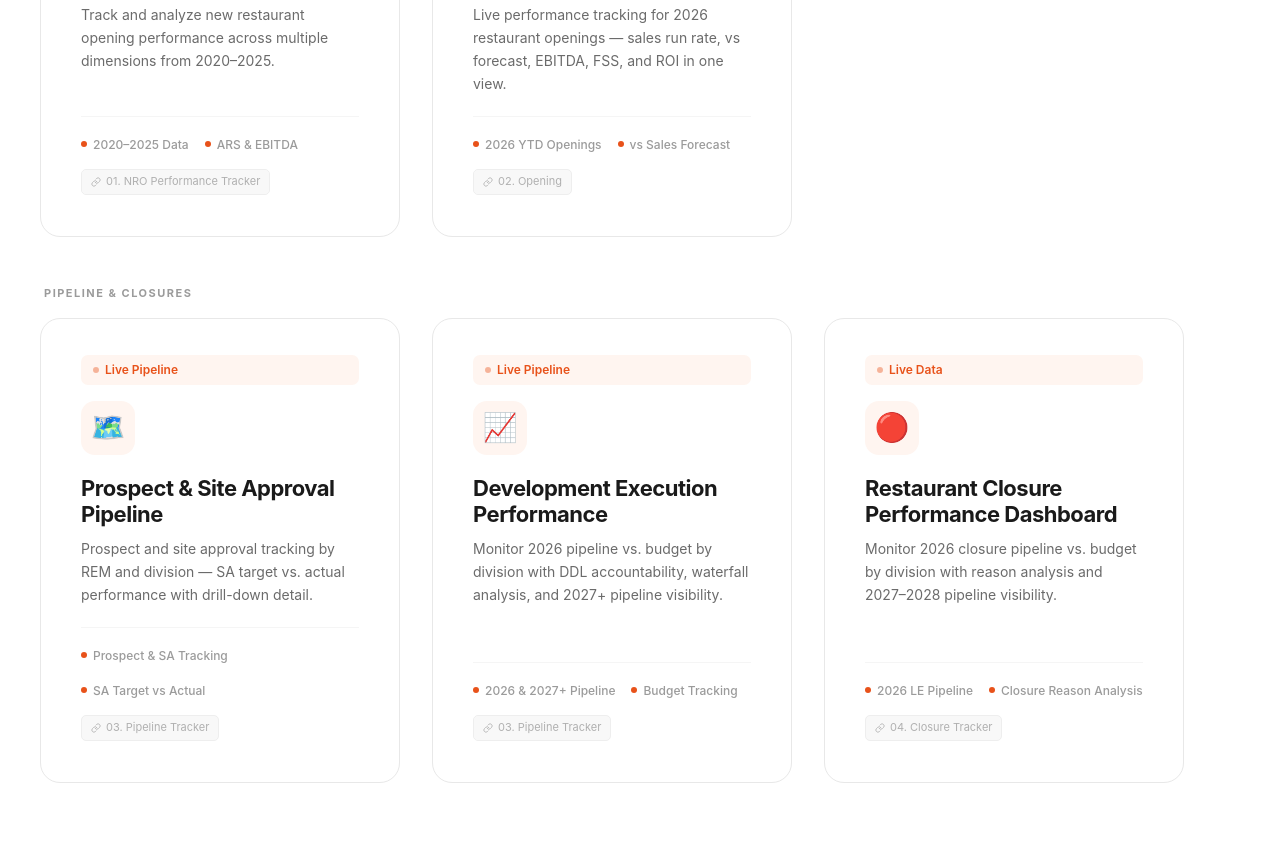
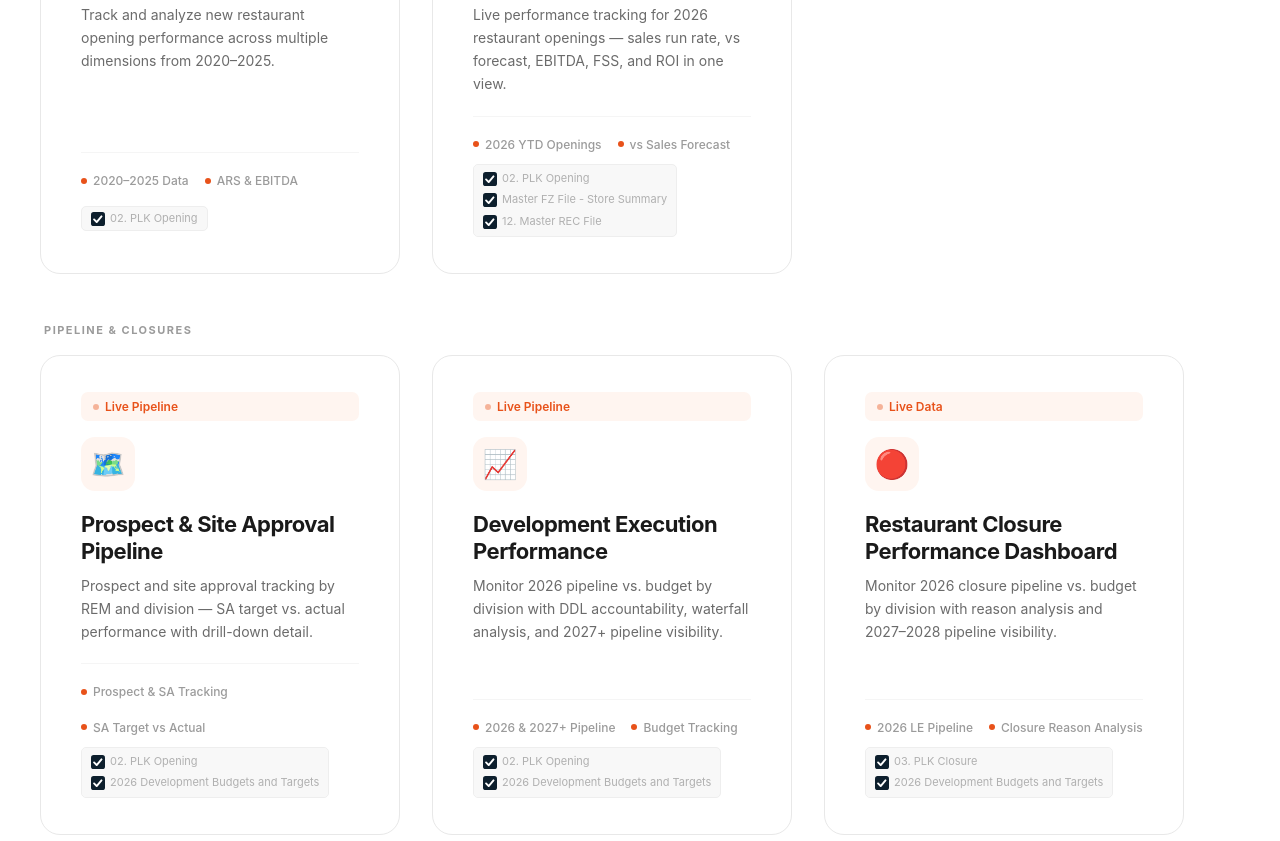
Before and after one commit to sbonchick1/plk-dev-dash, a website: page index.html in a window 1280 px wide. Shown: the part 659-1500 px from the top of the page. Drawn offline with Linux system fonts and the light colour scheme.

Commit message:
Update index.html

```diff
--- a/index.html
+++ b/index.html
@@ -15,30 +15,9 @@ body{font-family:-apple-system,BlinkMacSystemFont,'Segoe UI','Inter',sans-serif;
 h1{font-size:56px;font-weight:700;color:#1a1a1a;margin-bottom:16px;letter-spacing:-2px;line-height:1.1;}
 .subtitle{font-size:20px;color:#6b6b6b;font-weight:400;max-width:600px;margin:0 auto;}
 
-/* Cards grid — fixed-width cards, never stretch */
-.cards-grid{
-  display:flex;
-  flex-wrap:wrap;
-  gap:32px;
-  max-width:1300px;
-  margin:0 auto;
-}
+.cards-grid{display:flex;flex-wrap:wrap;gap:32px;max-width:1300px;margin:0 auto;}
 
-.card{
-  background:#ffffff;
-  border:1px solid #e8e8e8;
-  border-radius:20px;
-  padding:36px 40px;
-  transition:all 0.3s cubic-bezier(0.4,0,0.2,1);
-  cursor:pointer;
-  text-decoration:none;
-  display:flex;
-  flex-direction:column;
-  position:relative;
-  overflow:hidden;
-  width:360px;
-  flex-shrink:0;
-}
+.card{background:#ffffff;border:1px solid #e8e8e8;border-radius:20px;padding:36px 40px;transition:all 0.3s cubic-bezier(0.4,0,0.2,1);cursor:pointer;text-decoration:none;display:flex;flex-direction:column;position:relative;overflow:hidden;width:360px;flex-shrink:0;}
 .card::before{content:'';position:absolute;top:0;left:0;right:0;height:4px;background:linear-gradient(90deg,#E8521A 0%,#C1272D 100%);transform:scaleX(0);transform-origin:left;transition:transform 0.3s ease;}
 .card:hover::before{transform:scaleX(1);}
 .card:hover{border-color:#E8521A;box-shadow:0 20px 60px rgba(232,82,26,0.08);transform:translateY(-4px);}
@@ -51,10 +30,16 @@ h1{font-size:56px;font-weight:700;color:#1a1a1a;margin-bottom:16px;letter-spacin
 .meta-item{display:flex;align-items:center;gap:6px;font-size:12px;color:#9b9b9b;font-weight:500;}
 .meta-dot{width:6px;height:6px;background:#E8521A;border-radius:50%;}
 .meta-footer{display:flex;align-items:center;justify-content:space-between;gap:8px;}
+
+/* Single-source pill */
 .card-url{display:inline-flex;align-items:center;gap:5px;font-size:11px;color:#b0b0b0;background:#f8f8f8;padding:3px 9px;border-radius:5px;border:1px solid #eeeeee;transition:color 0.3s,background 0.3s,border-color 0.3s;white-space:nowrap;}
-.card-url svg{width:10px;height:10px;stroke:#b0b0b0;flex-shrink:0;transition:stroke 0.3s;}
 .card:hover .card-url{color:#E8521A;background:#FFF5F0;border-color:#fdd5c5;}
-.card:hover .card-url svg{stroke:#E8521A;}
+
+/* Multi-source pill */
+.card-url-multi{display:inline-flex;flex-direction:column;gap:4px;font-size:11px;color:#b0b0b0;background:#f8f8f8;padding:5px 9px;border-radius:5px;border:1px solid #eeeeee;transition:color 0.3s,background 0.3s,border-color 0.3s;}
+.card-url-multi .card-url-row{display:flex;align-items:center;gap:5px;white-space:nowrap;}
+.card:hover .card-url-multi{color:#E8521A;background:#FFF5F0;border-color:#fdd5c5;}
+
 .card-arrow{width:36px;height:36px;background:#f3f4f6;border-radius:50%;display:flex;align-items:center;justify-content:center;transition:all 0.3s ease;opacity:0;transform:translateX(-8px);flex-shrink:0;}
 .card-arrow svg{width:16px;height:16px;stroke:#9ca3af;transition:stroke 0.3s ease;}
 .card:hover .card-arrow{opacity:1;transform:translateX(0);background:#E8521A;}
@@ -70,6 +55,17 @@ h1{font-size:56px;font-weight:700;color:#1a1a1a;margin-bottom:16px;letter-spacin
 </style>
 </head>
 <body>
+
+<!-- Smartsheet logo: reusable SVG symbol — navy rounded square + bold white checkmark -->
+<svg width="0" height="0" style="position:absolute;">
+  <defs>
+    <symbol id="ss-logo" viewBox="0 0 16 16">
+      <rect width="16" height="16" rx="3" fill="#0D1F2D"/>
+      <polyline points="3.5,8.5 6.5,11.5 12,5" fill="none" stroke="white" stroke-width="2.2" stroke-linecap="round" stroke-linejoin="round"/>
+    </symbol>
+  </defs>
+</svg>
+
 <div class="container">
   <div class="header">
     <div class="brand">
@@ -96,7 +92,10 @@ h1{font-size:56px;font-weight:700;color:#1a1a1a;margin-bottom:16px;letter-spacin
             <div class="meta-item"><div class="meta-dot"></div><span>ARS &amp; EBITDA</span></div>
           </div>
           <div class="meta-footer">
-            <span class="card-url"><svg viewBox="0 0 24 24" fill="none" stroke-width="2" stroke-linecap="round" stroke-linejoin="round"><path d="M10 13a5 5 0 007.54.54l3-3a5 5 0 00-7.07-7.07l-1.72 1.71"/><path d="M14 11a5 5 0 00-7.54-.54l-3 3a5 5 0 007.07 7.07l1.71-1.71"/></svg>01. NRO Performance Tracker</span>
+            <span class="card-url">
+              <svg width="14" height="14"><use href="#ss-logo"/></svg>
+              02. PLK Opening
+            </span>
             <div class="card-arrow"><svg viewBox="0 0 24 24" fill="none" stroke-width="2.5" stroke-linecap="round" stroke-linejoin="round"><line x1="5" y1="12" x2="19" y2="12"/><polyline points="12 5 19 12 12 19"/></svg></div>
           </div>
         </div>
@@ -113,7 +112,11 @@ h1{font-size:56px;font-weight:700;color:#1a1a1a;margin-bottom:16px;letter-spacin
             <div class="meta-item"><div class="meta-dot"></div><span>vs Sales Forecast</span></div>
           </div>
           <div class="meta-footer">
-            <span class="card-url"><svg viewBox="0 0 24 24" fill="none" stroke-width="2" stroke-linecap="round" stroke-linejoin="round"><path d="M10 13a5 5 0 007.54.54l3-3a5 5 0 00-7.07-7.07l-1.72 1.71"/><path d="M14 11a5 5 0 00-7.54-.54l-3 3a5 5 0 007.07 7.07l1.71-1.71"/></svg>02. Opening</span>
+            <span class="card-url-multi">
+              <span class="card-url-row"><svg width="14" height="14"><use href="#ss-logo"/></svg>02. PLK Opening</span>
+              <span class="card-url-row"><svg width="14" height="14"><use href="#ss-logo"/></svg>Master FZ File - Store Summary</span>
+              <span class="card-url-row"><svg width="14" height="14"><use href="#ss-logo"/></svg>12. Master REC File</span>
+            </span>
             <div class="card-arrow"><svg viewBox="0 0 24 24" fill="none" stroke-width="2.5" stroke-linecap="round" stroke-linejoin="round"><line x1="5" y1="12" x2="19" y2="12"/><polyline points="12 5 19 12 12 19"/></svg></div>
           </div>
         </div>
@@ -138,7 +141,10 @@ h1{font-size:56px;font-weight:700;color:#1a1a1a;margin-bottom:16px;letter-spacin
             <div class="meta-item"><div class="meta-dot"></div><span>SA Target vs Actual</span></div>
           </div>
           <div class="meta-footer">
-            <span class="card-url"><svg viewBox="0 0 24 24" fill="none" stroke-width="2" stroke-linecap="round" stroke-linejoin="round"><path d="M10 13a5 5 0 007.54.54l3-3a5 5 0 00-7.07-7.07l-1.72 1.71"/><path d="M14 11a5 5 0 00-7.54-.54l-3 3a5 5 0 007.07 7.07l1.71-1.71"/></svg>03. Pipeline Tracker</span>
+            <span class="card-url-multi">
+              <span class="card-url-row"><svg width="14" height="14"><use href="#ss-logo"/></svg>02. PLK Opening</span>
+              <span class="card-url-row"><svg width="14" height="14"><use href="#ss-logo"/></svg>2026 Development Budgets and Targets</span>
+            </span>
             <div class="card-arrow"><svg viewBox="0 0 24 24" fill="none" stroke-width="2.5" stroke-linecap="round" stroke-linejoin="round"><line x1="5" y1="12" x2="19" y2="12"/><polyline points="12 5 19 12 12 19"/></svg></div>
           </div>
         </div>
@@ -155,7 +161,10 @@ h1{font-size:56px;font-weight:700;color:#1a1a1a;margin-bottom:16px;letter-spacin
             <div class="meta-item"><div class="meta-dot"></div><span>Budget Tracking</span></div>
           </div>
           <div class="meta-footer">
-            <span class="card-url"><svg viewBox="0 0 24 24" fill="none" stroke-width="2" stroke-linecap="round" stroke-linejoin="round"><path d="M10 13a5 5 0 007.54.54l3-3a5 5 0 00-7.07-7.07l-1.72 1.71"/><path d="M14 11a5 5 0 00-7.54-.54l-3 3a5 5 0 007.07 7.07l1.71-1.71"/></svg>03. Pipeline Tracker</span>
+            <span class="card-url-multi">
+              <span class="card-url-row"><svg width="14" height="14"><use href="#ss-logo"/></svg>02. PLK Opening</span>
+              <span class="card-url-row"><svg width="14" height="14"><use href="#ss-logo"/></svg>2026 Development Budgets and Targets</span>
+            </span>
             <div class="card-arrow"><svg viewBox="0 0 24 24" fill="none" stroke-width="2.5" stroke-linecap="round" stroke-linejoin="round"><line x1="5" y1="12" x2="19" y2="12"/><polyline points="12 5 19 12 12 19"/></svg></div>
           </div>
         </div>
@@ -172,7 +181,10 @@ h1{font-size:56px;font-weight:700;color:#1a1a1a;margin-bottom:16px;letter-spacin
             <div class="meta-item"><div class="meta-dot"></div><span>Closure Reason Analysis</span></div>
           </div>
           <div class="meta-footer">
-            <span class="card-url"><svg viewBox="0 0 24 24" fill="none" stroke-width="2" stroke-linecap="round" stroke-linejoin="round"><path d="M10 13a5 5 0 007.54.54l3-3a5 5 0 00-7.07-7.07l-1.72 1.71"/><path d="M14 11a5 5 0 00-7.54-.54l-3 3a5 5 0 007.07 7.07l1.71-1.71"/></svg>04. Closure Tracker</span>
+            <span class="card-url-multi">
+              <span class="card-url-row"><svg width="14" height="14"><use href="#ss-logo"/></svg>03. PLK Closure</span>
+              <span class="card-url-row"><svg width="14" height="14"><use href="#ss-logo"/></svg>2026 Development Budgets and Targets</span>
+            </span>
             <div class="card-arrow"><svg viewBox="0 0 24 24" fill="none" stroke-width="2.5" stroke-linecap="round" stroke-linejoin="round"><line x1="5" y1="12" x2="19" y2="12"/><polyline points="12 5 19 12 12 19"/></svg></div>
           </div>
         </div>
```
